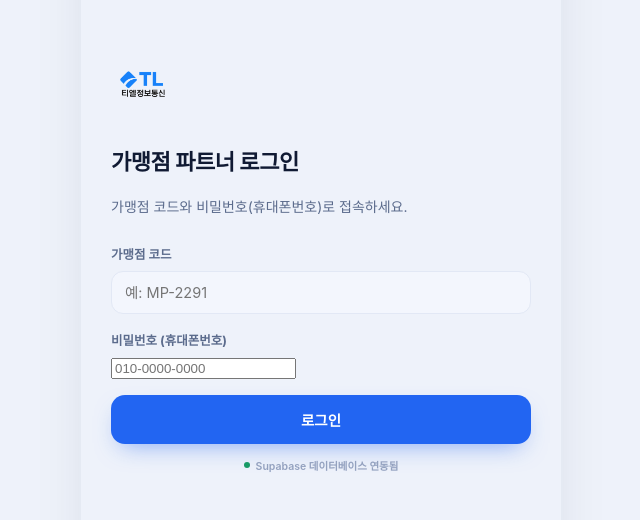
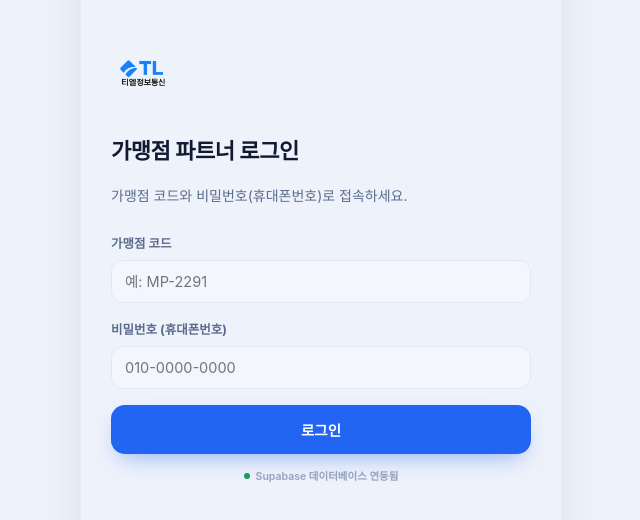
Before and after one commit to leehyunsu86/tl-partner-app, a Next.js app: page / in a window 1280 px wide. Shown: the part 138-658 px from the top of the page, without its empty margins (319-959 px from the left). Built offline with nearby package versions, Linux system fonts and the light colour scheme; a web font is replaced by a local one.

Commit message:
Update globals.css

```diff
--- a/app/globals.css
+++ b/app/globals.css
@@ -151,7 +151,7 @@ body{
 .field{ margin-bottom:16px; }
 .field label{ font-size:12.5px; font-weight:700; color:var(--ink-soft); display:block; margin-bottom:8px; }
 .field .req-mark{ color:var(--danger); }
-.field input[type=text], .field input[type=tel], .field input[type=date], .field textarea{
+.field input[type=text], .field input[type=tel], .field input[type=date], .field input[type=password], .field textarea{
   width:100%; border:1px solid var(--line); border-radius:12px; padding:12px 13px; font-size:14.5px;
   font-family:inherit; background:var(--surface-alt); color:var(--ink); outline:none;
 }
```
